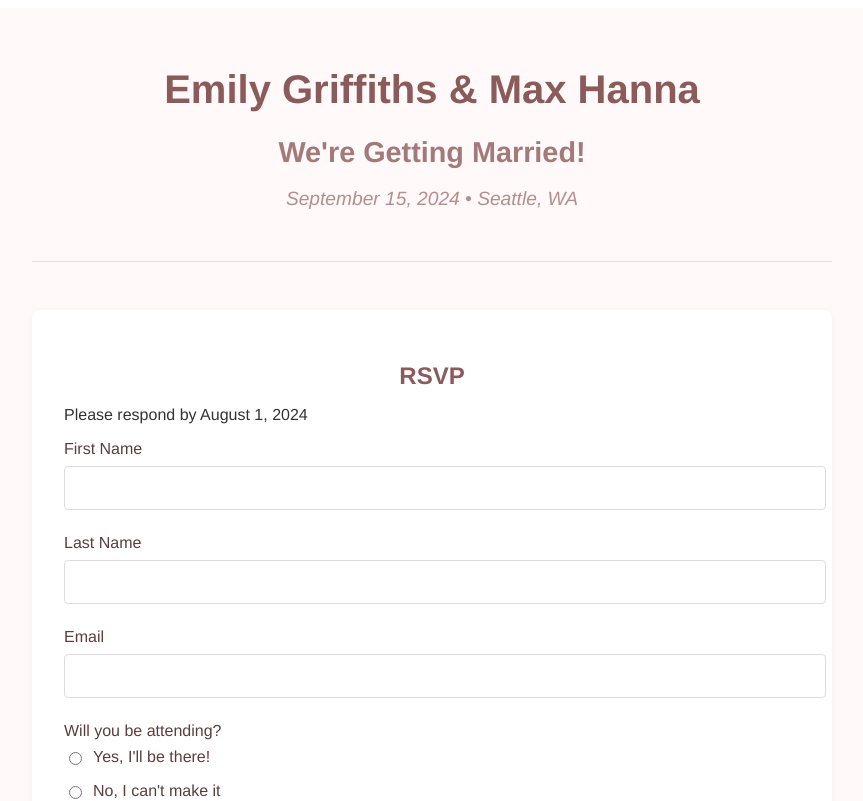
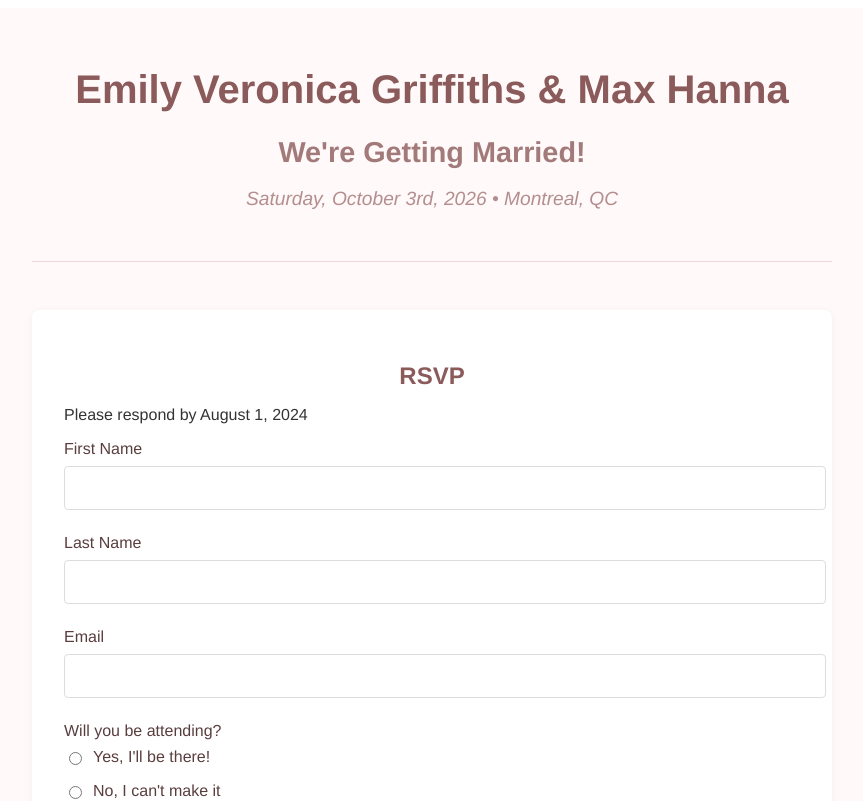
Before and after one commit to maxhanna/em-and-max-wedding, an Angular app: page / in a window 1280 px wide. Shown: the top 801 px of the page, without its empty margins (208-1071 px from the left). Built offline with nearby package versions, Linux system fonts and the light colour scheme.

Commit message:
fixed name and location

```diff
--- a/src/app/app.component.html
+++ b/src/app/app.component.html
@@ -1,8 +1,8 @@
 <div class="wedding-container">
   <header class="wedding-header">
-    <h1>Emily Griffiths & Max Hanna</h1>
+    <h1>Emily Veronica Griffiths & Max Hanna</h1>
     <h2>We're Getting Married!</h2>
-    <p class="wedding-date">September 15, 2024 • Seattle, WA</p>
+    <p class="wedding-date">Saturday, October 3rd, 2026 • Montreal, QC</p>
   </header>
 
   <main class="rsvp-section">
```
